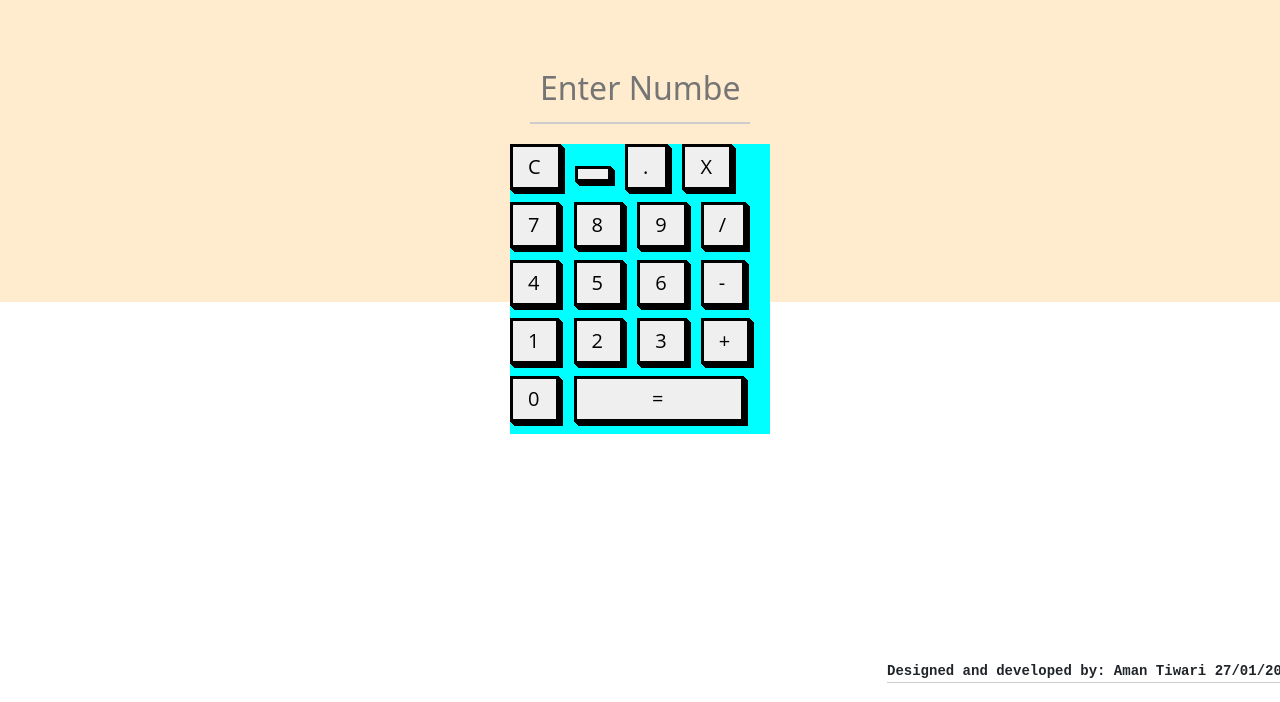
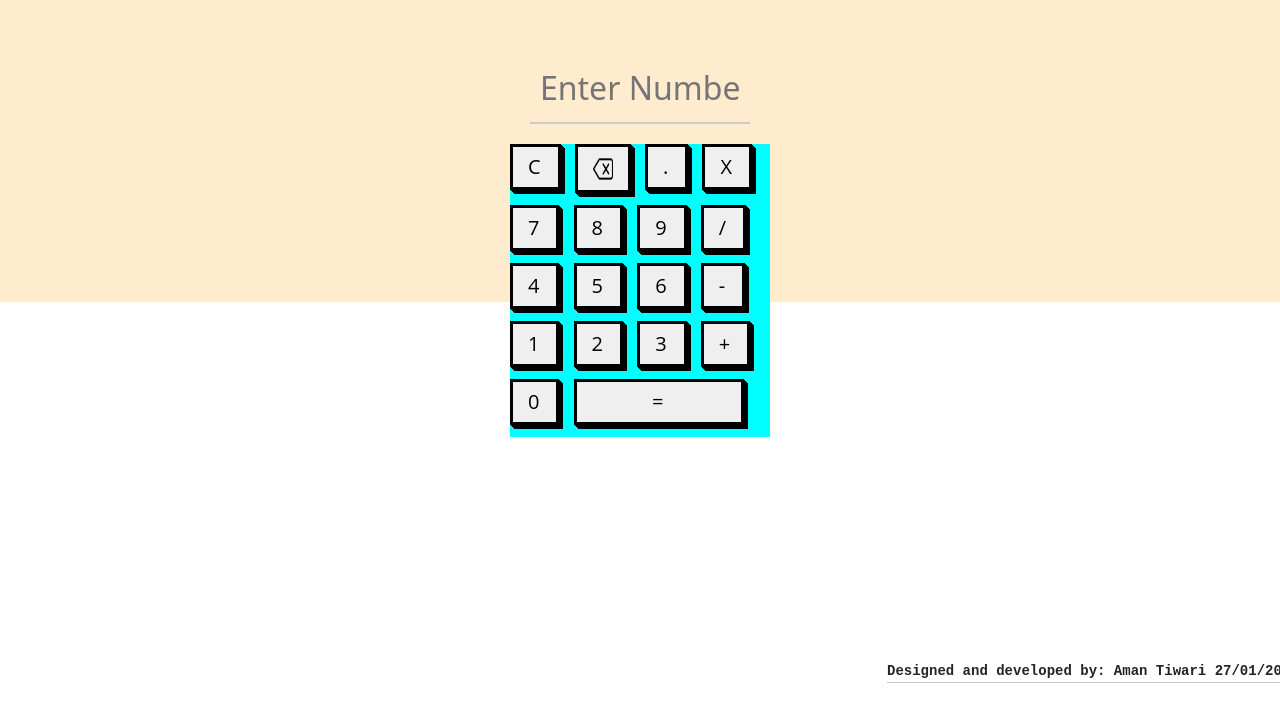
Before and after one commit to Amagicia/calculator, a plain HTML site: page index.html in a window 1280 px wide. Shown: the part 98-800 px from the top of the page. Drawn offline with nearby package versions, Linux system fonts and the light colour scheme.

Commit message:
add photo

```diff
--- a/index.html
+++ b/index.html
@@ -60,7 +60,7 @@
             C
           </button>
           <button class="button-54" id="erase" role="button">
-            <!-- <img src="delete.png" alt="Button Image" /> -->
+            <img src="delete.png" alt="Button Image" />
           </button>
           <button
             class="button-54"
```
